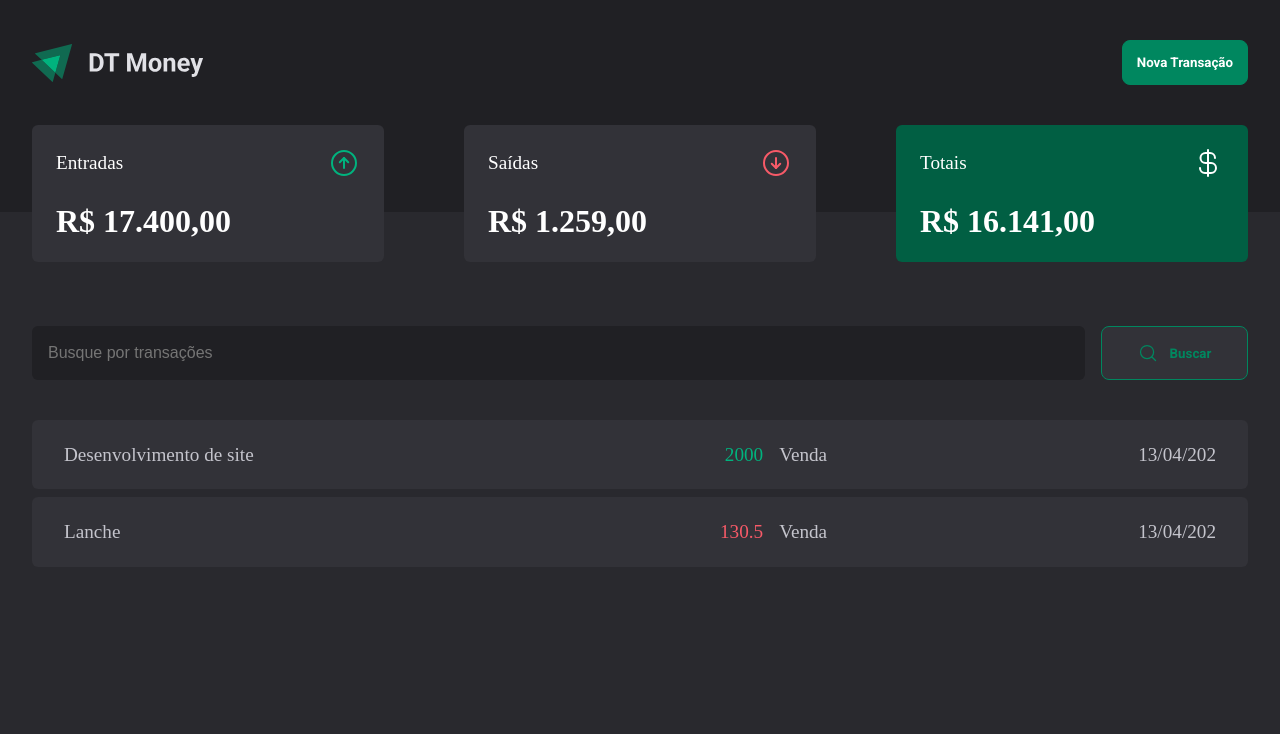
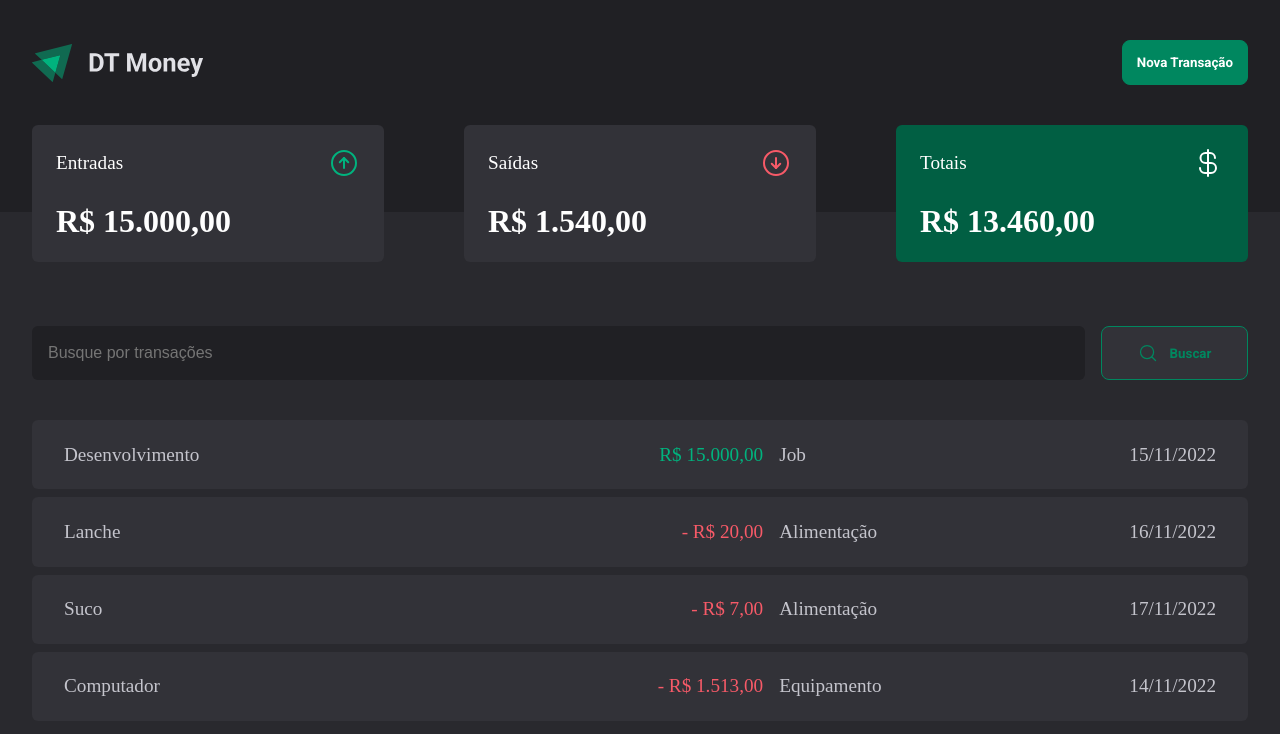
Before and after one commit to leometzker/Ignite, a React (Vite) app in the folder Aulas/DT_Money/: page / in a window 1280 px wide. Shown: the top 734 px of the page. Built offline with nearby package versions, Linux system fonts and the light colour scheme; data requests are answered from the project's data file.

Commit message:
Extract and Summary done

```diff
--- /dev/null
+++ b/Aulas/DT_Money/db.json
@@ -0,0 +1,36 @@
+{
+  "transactions": [
+    {
+      "id": 1,
+      "description": "Desenvolvimento",
+      "value": 15000,
+      "type": "income",
+      "category": "Job",
+      "createdAt": "2022-11-15T03:50:19.330Z"
+    },
+    {
+      "id": 2,
+      "description": "Lanche",
+      "value": 20,
+      "category": "Alimentação",
+      "type": "outcome",
+      "createdAt": "2022-11-16T03:50:19.330Z"
+    },
+    {
+      "id": 3,
+      "description": "Suco",
+      "value": 7,
+      "category": "Alimentação",
+      "type": "outcome",
+      "createdAt": "2022-11-17T03:50:19.330Z"
+    },
+    {
+      "id": 4,
+      "description": "Computador",
+      "value": 1513,
+      "category": "Equipamento",
+      "type": "outcome",
+      "createdAt": "2022-11-14T03:50:19.330Z"
+    }
+  ]
+}
--- a/Aulas/DT_Money/package.json
+++ b/Aulas/DT_Money/package.json
@@ -8,7 +8,8 @@
     "build": "tsc && vite build",
     "preview": "vite preview",
     "lint": "eslint . --ext .ts,.tsx",
-    "lint-fix": "eslint . --ext .ts,.tsx --fix"
+    "lint-fix": "eslint . --ext .ts,.tsx --fix",
+    "server": "json-server --watch db.json -d 500"
   },
   "dependencies": {
     "@radix-ui/react-dialog": "^1.0.2",
@@ -24,6 +25,7 @@
     "@types/styled-components": "^5.1.26",
     "@vitejs/plugin-react": "^2.2.0",
     "eslint": "^8.27.0",
+    "json-server": "^0.17.1",
     "typescript": "^4.6.4",
     "vite": "^3.2.3"
   }
--- a/Aulas/DT_Money/src/App.tsx
+++ b/Aulas/DT_Money/src/App.tsx
@@ -1,4 +1,5 @@
 import { ThemeProvider } from 'styled-components'
+import { TransactionProvider } from './contexts/TransactionsContext'
 import { GlobalStyle } from './globals'
 import { Layout } from './pages/Layout'
 
@@ -7,7 +8,10 @@ import { DefaultTheme } from './themes/defaultTheme'
 export function App() {
   return (
     <ThemeProvider theme={DefaultTheme}>
-      <Layout />
+      <TransactionProvider>
+        <Layout />
+      </TransactionProvider>
+
       <GlobalStyle />
     </ThemeProvider>
   )
--- a/Aulas/DT_Money/src/components/Extratct.tsx
+++ b/Aulas/DT_Money/src/components/Extratct.tsx
@@ -1,44 +1,27 @@
+import { useTransaction } from '../contexts/TransactionsContext'
+import { dateFormatter, priceFormatter } from '../utils/formater'
 import { ExtractStyled, PriceHighLight } from './Styles/ExtratctStyled'
 
-interface Ttransactions {
-  description: string
-  value: number
-  category: string
-  date: string
-  type: 'income' | 'outcome'
-}
+export const Extract = () => {
+  // dados da API
+  const extract = useTransaction()
 
-const transactions: Ttransactions[] = [
-  {
-    description: 'Desenvolvimento de site',
-    value: 2000,
-    category: 'Venda',
-    date: '13/04/202',
-    type: 'income'
-  },
-  {
-    description: 'Lanche',
-    value: 130.5,
-    category: 'Venda',
-    date: '13/04/202',
-    type: 'outcome'
-  }
-]
-
-export const Extract = () => {
   return (
     <ExtractStyled>
       <table className="Extract">
         <tbody>
-          {transactions.map(t => {
+          {extract.transactions.map(t => {
             return (
-              <tr key={t.description}>
+              <tr key={t.id}>
                 <td>{t.description}</td>
                 <td>
-                  <PriceHighLight variant={t.type}>{t.value}</PriceHighLight>
+                  <PriceHighLight variant={t.type}>
+                    {t.type === 'outcome' && '- '}
+                    {priceFormatter.format(t.value)}
+                  </PriceHighLight>
                 </td>
                 <td>{t.category}</td>
-                <td>{t.date}</td>
+                <td>{dateFormatter.format(new Date(t.createdAt))}</td>
               </tr>
             )
           })}
--- a/Aulas/DT_Money/src/components/Styles/ExtratctStyled.ts
+++ b/Aulas/DT_Money/src/components/Styles/ExtratctStyled.ts
@@ -40,7 +40,7 @@ export const ExtractStyled = styled.div`
 
           &:nth-child(4) {
             text-align: right;
-            width: 2rem;
+            width: 2.5rem;
           }
 
           &:first-child {
--- a/Aulas/DT_Money/src/components/Summary.tsx
+++ b/Aulas/DT_Money/src/components/Summary.tsx
@@ -1,26 +1,31 @@
 import { ArrowCircleDown, ArrowCircleUp, CurrencyDollar } from 'phosphor-react'
+import { useSummary } from '../hooks/useSummary'
+
+import { priceFormatter } from '../utils/formater'
 import { SummaryStyled } from './Styles/Summary'
 
 export const Summary = () => {
+  const summary = useSummary()
+
   return (
     <SummaryStyled>
       <div className="card income">
         <span>
           Entradas <ArrowCircleUp size={32} />
         </span>
-        R$ 17.400,00
+        {priceFormatter.format(summary.income)}
       </div>
       <div className="card outcome">
         <span>
           Saídas <ArrowCircleDown size={32} />
         </span>
-        R$ 1.259,00
+        {priceFormatter.format(summary.outcome)}
       </div>
       <div className="card total" /*variant= 'green'*/>
         <span>
           Totais <CurrencyDollar size={32} />
         </span>
-        R$ 16.141,00
+        {priceFormatter.format(summary.total)}
       </div>
     </SummaryStyled>
   )
--- /dev/null
+++ b/Aulas/DT_Money/src/contexts/TransactionsContext.tsx
@@ -0,0 +1,59 @@
+import {
+  createContext,
+  ReactNode,
+  useContext,
+  useEffect,
+  useState
+} from 'react'
+
+export interface TTransaction {
+  id: number
+  description: string
+  value: number
+  category: string
+  createdAt: Date
+  type: 'income' | 'outcome'
+}
+
+interface TTransactionsContext {
+  transactions: TTransaction[]
+}
+
+const TransactionsContext = createContext({} as TTransactionsContext)
+
+export const TransactionProvider = ({ children }: { children: ReactNode }) => {
+  //\/\/\/\/\/  Dados da API  \/\/\/\/\/\/
+  const [transactions, setTransactions] = useState<TTransaction[]>([])
+
+  async function loadTransactions() {
+    const response = await fetch('http://localhost:3000/transactions')
+    const data = await response.json()
+
+    setTransactions(data)
+  }
+
+  useEffect(
+    () => {
+      loadTransactions()
+    },
+
+    // fetch('http://localhost:3000/transactions')
+    //   .then(response => response.json())
+    //   .then(data => console.log(data))
+    []
+  )
+
+  return (
+    <TransactionsContext.Provider value={{ transactions }}>
+      {children}
+    </TransactionsContext.Provider>
+  )
+}
+
+export const useTransaction = () => useContext(TransactionsContext)
+
+// {
+
+//   const context = useContext(TransactionsContext)
+//    return context
+// }
--- /dev/null
+++ b/Aulas/DT_Money/src/hooks/useSummary.tsx
@@ -0,0 +1,27 @@
+import { useTransaction } from '../contexts/TransactionsContext'
+
+export const useSummary = () => {
+  const transactions = useTransaction()
+
+  const summary = transactions.transactions.reduce(
+    (acc, t) => {
+      if (t.type === 'income') {
+        acc.income += t.value
+        acc.total += t.value
+      } else {
+        if (t.type === 'outcome') {
+          acc.outcome += t.value
+          acc.total -= t.value
+        }
+      }
+      return acc
+    },
+    {
+      income: 0,
+      outcome: 0,
+      total: 0
+    }
+  )
+
+  return summary
+}
--- /dev/null
+++ b/Aulas/DT_Money/src/utils/formater.tsx
@@ -0,0 +1,6 @@
+export const dateFormatter = new Intl.DateTimeFormat('pt-BR')
+
+export const priceFormatter = new Intl.NumberFormat('pt-BR', {
+  style: 'currency',
+  currency: 'BRL'
+})
```
Also changed, not shown: 1 other file (tests, documents, lock files or other folders).
